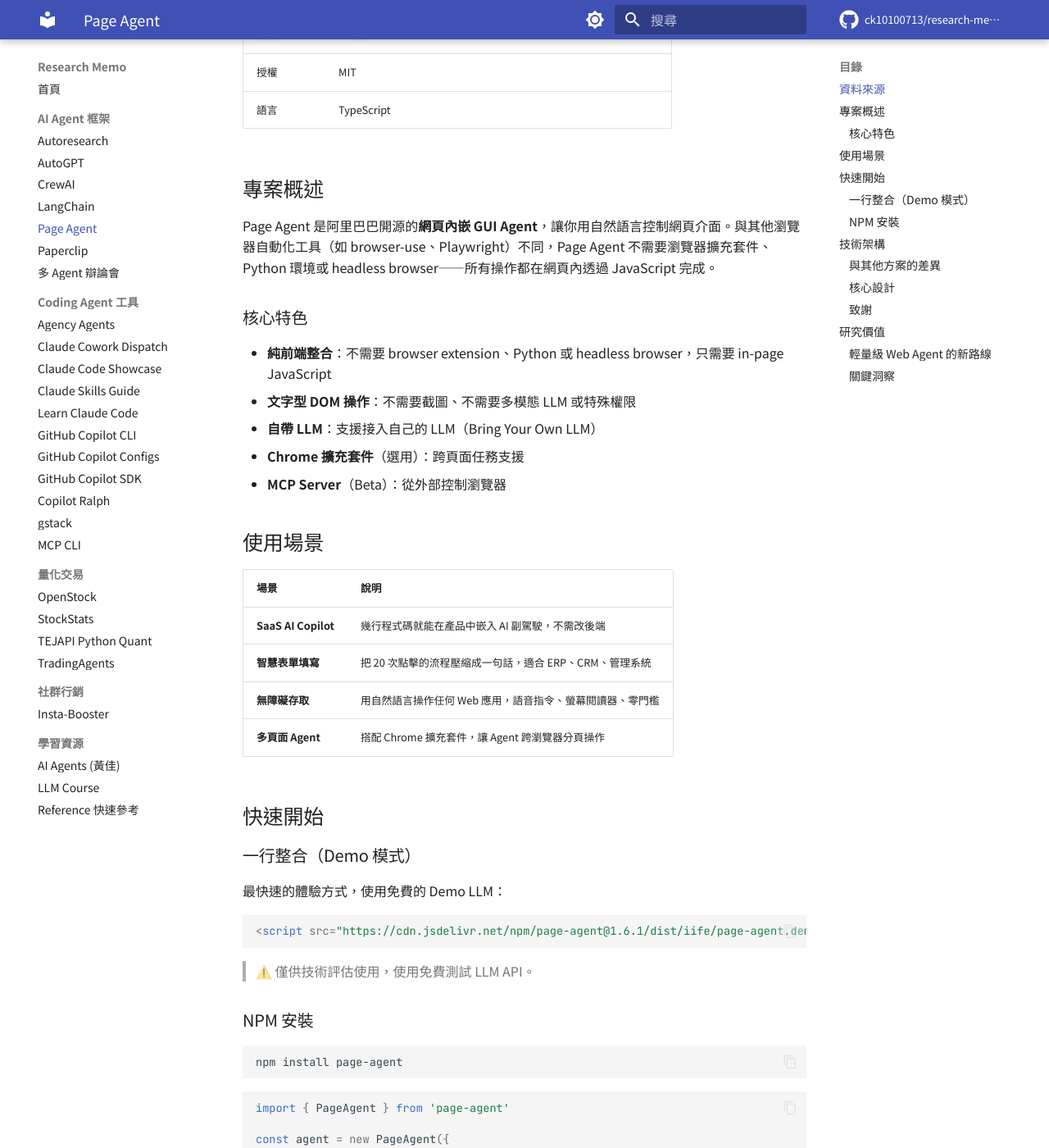
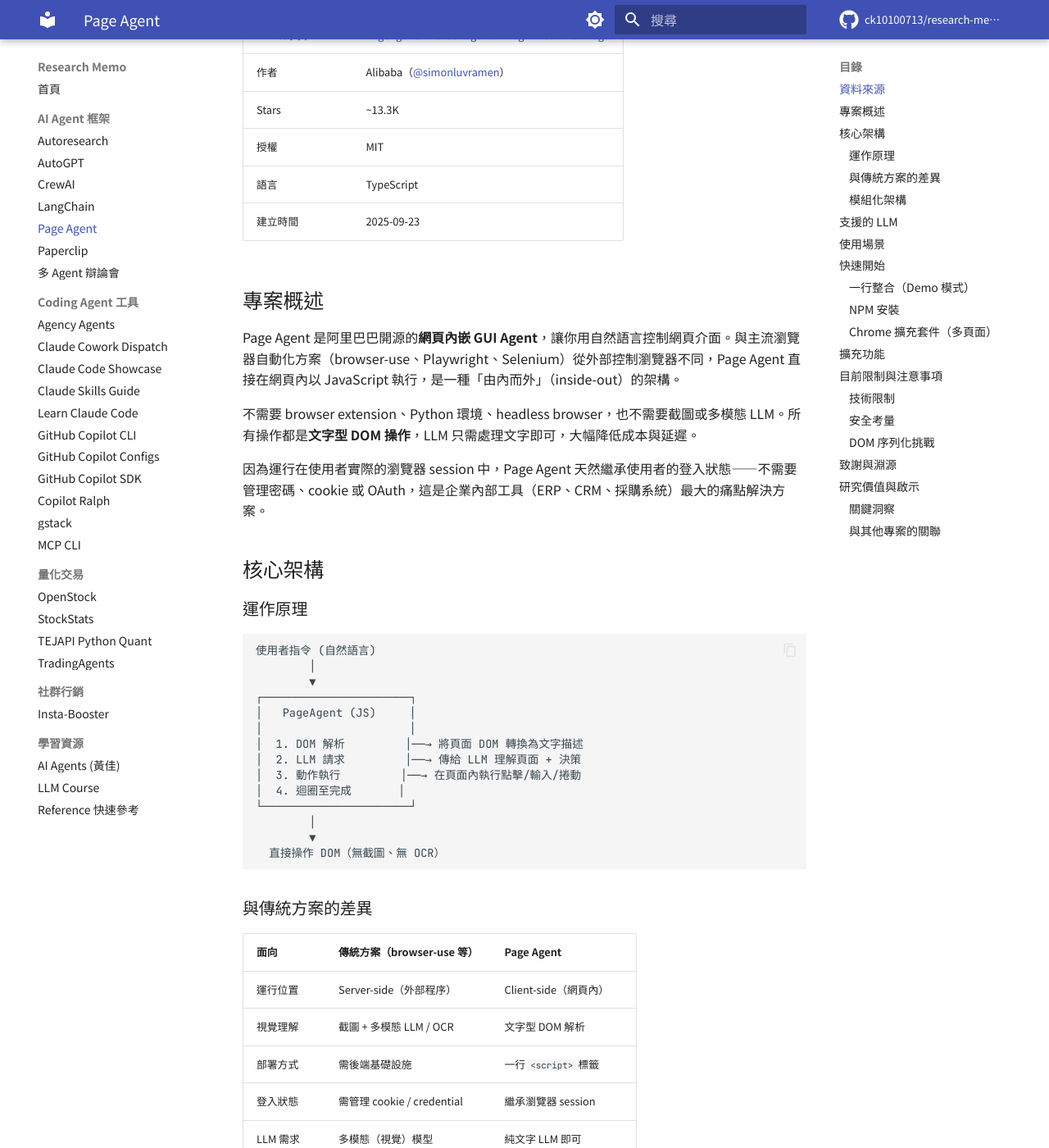
Before and after one commit to ck10100713/research-memo, an MkDocs documentation site: the page built from docs/page-agent.md, in a window 1280 px wide and 1400 px high, scrolled down 529 px. Shown: the whole window at 82% size. Built offline with MkDocs 1.6.1 and Material for MkDocs 9.7.7, drawn with Linux system fonts in a browser that asks for light colours; comment, search, counter and statistics services are not loaded; some of the changed text lies outside the part shown.

Commit message:
Update research note: Page Agent (enriched with HN discussion & architecture details)
Co-Authored-By: Claude Opus 4.6 (1M context) <noreply@anthropic.com>

````diff
--- a/docs/page-agent.md
+++ b/docs/page-agent.md
@@ -4,48 +4,110 @@
 
 | 項目 | 連結 |
 |------|------|
-| GitHub | https://github.com/alibaba/page-agent |
-| 官方文件 | https://alibaba.github.io/page-agent/docs/introduction/overview |
-| Demo | https://alibaba.github.io/page-agent/ |
-| npm | https://www.npmjs.com/package/page-agent |
-| HN 討論 | https://news.ycombinator.com/item?id=47264138 |
-| 作者 | Alibaba |
+| GitHub | [alibaba/page-agent](https://github.com/alibaba/page-agent) |
+| 官方文件 | [Overview](https://alibaba.github.io/page-agent/docs/introduction/overview) |
+| Demo | [Live Demo](https://alibaba.github.io/page-agent/) |
+| npm | [page-agent](https://www.npmjs.com/package/page-agent) |
+| Chrome 擴充套件 | [Page Agent Ext](https://chromewebstore.google.com/detail/page-agent-ext/akldabonmimlicnjlflnapfeklbfemhj) |
+| HN 討論 | [Hacker News](https://news.ycombinator.com/item?id=47264138) |
+| DEV.to 文章 | [PageAgent: The GUI Agent Living in Your Web Page](https://dev.to/simon_luv_pho/pageagent-the-gui-agent-living-in-your-web-page-1cda) |
+| 作者 | Alibaba（[@simonluvramen](https://x.com/simonluvramen)） |
 | Stars | ~13.3K |
 | 授權 | MIT |
 | 語言 | TypeScript |
+| 建立時間 | 2025-09-23 |
 
 ## 專案概述
 
-Page Agent 是阿里巴巴開源的**網頁內嵌 GUI Agent**，讓你用自然語言控制網頁介面。與其他瀏覽器自動化工具（如 browser-use、Playwright）不同，Page Agent 不需要瀏覽器擴充套件、Python 環境或 headless browser——所有操作都在網頁內透過 JavaScript 完成。
+Page Agent 是阿里巴巴開源的**網頁內嵌 GUI Agent**，讓你用自然語言控制網頁介面。與主流瀏覽器自動化方案（browser-use、Playwright、Selenium）從外部控制瀏覽器不同，Page Agent 直接在網頁內以 JavaScript 執行，是一種「由內而外」（inside-out）的架構。
 
-### 核心特色
+不需要 browser extension、Python 環境、headless browser，也不需要截圖或多模態 LLM。所有操作都是**文字型 DOM 操作**，LLM 只需處理文字即可，大幅降低成本與延遲。
 
-- **純前端整合**：不需要 browser extension、Python 或 headless browser，只需要 in-page JavaScript
-- **文字型 DOM 操作**：不需要截圖、不需要多模態 LLM 或特殊權限
-- **自帶 LLM**：支援接入自己的 LLM（Bring Your Own LLM）
-- **Chrome 擴充套件**（選用）：跨頁面任務支援
-- **MCP Server**（Beta）：從外部控制瀏覽器
+因為運行在使用者實際的瀏覽器 session 中，Page Agent 天然繼承使用者的登入狀態——不需要管理密碼、cookie 或 OAuth，這是企業內部工具（ERP、CRM、採購系統）最大的痛點解決方案。
+
+## 核心架構
+
+### 運作原理
+
+```
+使用者指令 (自然語言)
+        │
+        ▼
+┌──────────────────────┐
+│   PageAgent (JS)     │
+│                      │
+│  1. DOM 解析         │──→ 將頁面 DOM 轉換為文字描述
+│  2. LLM 請求         │──→ 傳給 LLM 理解頁面 + 決策
+│  3. 動作執行         │──→ 在頁面內執行點擊/輸入/捲動
+│  4. 迴圈至完成       │
+└──────────────────────┘
+        │
+        ▼
+  直接操作 DOM（無截圖、無 OCR）
+```
+
+### 與傳統方案的差異
+
+| 面向 | 傳統方案（browser-use 等） | Page Agent |
+|------|-------------------------|------------|
+| 運行位置 | Server-side（外部程序） | Client-side（網頁內） |
+| 視覺理解 | 截圖 + 多模態 LLM / OCR | 文字型 DOM 解析 |
+| 部署方式 | 需後端基礎設施 | 一行 `<script>` 標籤 |
+| 登入狀態 | 需管理 cookie / credential | 繼承瀏覽器 session |
+| LLM 需求 | 多模態（視覺）模型 | 純文字 LLM 即可 |
+| 資料流向 | 頁面 → 後端 → LLM | 頁面 → LLM（直連） |
+| 適用場景 | 通用自動化 | SaaS 產品內嵌 AI Copilot |
+
+### 模組化架構
+
+Page Agent 提供分層的模組化套件：
+
+| 套件 | 用途 |
+|------|------|
+| `page-agent` | 完整整合套件（turnkey） |
+| `@page-agent/core` | Headless 核心引擎 |
+| `@page-agent/llms` | LLM 客戶端抽象層 |
+| `@page-agent/page-controller` | DOM 控制器 |
+| `@page-agent/ui` | UI 面板（思考過程視覺化） |
+| `@page-agent/extension` | Chrome 擴充套件 |
+| `@page-agent/mcp` | MCP Server（Beta） |
+
+## 支援的 LLM
+
+採用 **Bring Your Own LLM** 架構，無後端依賴，資料直接從頁面傳到你配置的 LLM：
+
+| 供應商 | 模型範例 |
+|--------|---------|
+| Alibaba Qwen | qwen3.5-plus |
+| OpenAI | GPT 系列 |
+| Anthropic | Claude |
+| Google | Gemini |
+| DeepSeek | DeepSeek |
+| xAI | Grok |
+| 本地推論 | Ollama（需 ≥ 9B 參數） |
+
+!!! warning "小模型限制"
+    作者在 HN 討論中確認：「小於 9B 參數的模型無法處理 Page Agent 複雜的 tool call schema」。
 
 ## 使用場景
 
 | 場景 | 說明 |
 |------|------|
-| **SaaS AI Copilot** | 幾行程式碼就能在產品中嵌入 AI 副駕駛，不需改後端 |
+| **SaaS AI Copilot** | 幾行程式碼在產品中嵌入 AI 副駕駛，不需改後端 |
 | **智慧表單填寫** | 把 20 次點擊的流程壓縮成一句話，適合 ERP、CRM、管理系統 |
 | **無障礙存取** | 用自然語言操作任何 Web 應用，語音指令、螢幕閱讀器、零門檻 |
-| **多頁面 Agent** | 搭配 Chrome 擴充套件，讓 Agent 跨瀏覽器分頁操作 |
+| **多頁面 Agent** | 搭配 Chrome 擴充套件，跨瀏覽器分頁操作 |
+| **企業內部工具** | 導航供應商入口網站、內部差旅預訂系統等，保留使用者認證 |
 
 ## 快速開始
 
 ### 一行整合（Demo 模式）
 
-最快速的體驗方式，使用免費的 Demo LLM：
-
 ```html
 <script src="https://cdn.jsdelivr.net/npm/page-agent@1.6.1/dist/iife/page-agent.demo.js" crossorigin="true"></script>
 ```
 
-> ⚠️ 僅供技術評估使用，使用免費測試 LLM API。
+> ⚠️ 僅供技術評估。Demo CDN 使用免費測試 LLM API，資料會傳至阿里雲。
 
 ### NPM 安裝
 
@@ -66,51 +128,74 @@ const agent = new PageAgent({
 await agent.execute('Click the login button')
 ```
 
-## 技術架構
+### Chrome 擴充套件（多頁面）
 
-### 與其他方案的差異
-
-```
-傳統瀏覽器自動化                     Page Agent
-┌─────────────────────┐            ┌─────────────────────┐
-│ 需要 Python 後端     │            │ 純前端 JavaScript    │
-│ 需要 headless browser│            │ 直接在網頁內運行      │
-│ 需要截圖 + 多模態 LLM│            │ 文字型 DOM 操作       │
-│ 需要瀏覽器擴充套件    │            │ 擴充套件為選用        │
-│ Server-side 自動化   │            │ Client-side 增強     │
-└─────────────────────┘            └─────────────────────┘
+```javascript
+const result = await window.PAGE_AGENT_EXT.execute(
+  'Compare top 3 results for "wireless keyboard" on Amazon',
+  { /* config */ }
+)
 ```
 
-### 核心設計
+## 擴充功能
 
-1. **DOM 處理**：將網頁 DOM 轉換為文字描述，傳給 LLM 理解頁面結構
-2. **LLM 決策**：LLM 根據使用者指令和 DOM 描述，決定要執行的操作
-3. **動作執行**：在網頁內直接執行點擊、輸入、捲動等操作
+- **Custom Tools**：註冊自訂工具擴展 Agent 能力
+- **Lifecycle Hooks**：掛載生命週期事件
+- **Prompt 自訂**：覆寫系統 prompt
+- **Data Masking**：敏感資料遮罩功能
+- **Thinking Panel**：內建思考面板，視覺化 Agent 推理過程，使用者可在執行前介入
 
-### 致謝
+## 目前限制與注意事項
 
-專案的 DOM 處理元件和 prompt 衍生自 [browser-use](https://github.com/browser-use/browser-use)，但定位完全不同：
+### 技術限制
+
+| 限制 | 說明 |
+|------|------|
+| **Shadow DOM** | 不支援，作者刻意排除 |
+| **Canvas / WebGL** | 不支援，WebGL2 相依可能導致停用 WebGL 的系統崩潰 |
+| **巢狀 iframe** | DOM 序列化的邊界案例 |
+| **CAPTCHA** | 文字型方法無法處理視覺驗證碼 |
+| **長按 / 拖曳** | 尚未支援 |
+| **Firefox** | 尚未支援（計畫中） |
+| **小型 LLM** | < 9B 參數的模型無法處理複雜 tool call schema |
+
+### 安全考量
+
+根據 HN 社群討論，主要安全疑慮：
+
+1. **CSP（Content Security Policy）障礙**：許多企業網站的 CSP 會阻擋外部腳本注入，需要明確白名單
+2. **權限與認證**：Agent 以 JavaScript 標準權限運行，等同於任何第三方腳本的權限層級
+3. **資料隱私**：免費測試 LLM API 託管於中國大陸，正式使用建議配置自有 LLM 或本地 Ollama
+4. **跨分頁存取**：Chrome 擴充套件的跨分頁操作需要使用者明確授權
+
+### DOM 序列化挑戰
+
+HN 上有經驗豐富的嵌入式腳本開發者指出：
+
+> HTML dehydration 的複雜度會隨時間增長，Shadow DOM、canvas、巢狀 iframe 的邊界案例會持續浮現。Serialization fidelity 直接影響任務成功率。
+
+## 致謝與淵源
+
+Page Agent 的 DOM 處理元件和 prompt 衍生自 [browser-use](https://github.com/browser-use/browser-use)（MIT 授權），但定位完全不同：
 
 - **browser-use**：server-side 瀏覽器自動化
 - **Page Agent**：client-side 網頁增強
 
-## 研究價值
-
-### 輕量級 Web Agent 的新路線
-
-Page Agent 代表了一種與主流不同的 Web Agent 思路：
-
-| 面向 | 主流方案（browser-use 等） | Page Agent |
-|------|-------------------------|------------|
-| 運行環境 | Server-side | Client-side（瀏覽器內） |
-| 視覺理解 | 截圖 + 多模態 LLM | 文字型 DOM 解析 |
-| 部署方式 | 需要後端基礎設施 | 一行 `<script>` 標籤 |
-| 適用場景 | 通用自動化 | SaaS 產品內嵌 |
-| LLM 需求 | 多模態（視覺） | 純文字 LLM 即可 |
+## 研究價值與啟示
 
 ### 關鍵洞察
 
-1. **不需要截圖**：文字型 DOM 操作夠用，大幅降低 LLM 成本和延遲
-2. **前端優先**：把 Agent 嵌入產品本身，而非從外部控制，使用者體驗更自然
-3. **漸進式整合**：從一行 script 到完整 NPM 套件，再到 Chrome 擴充套件和 MCP Server，按需選擇
-4. **MCP 生態整合**：Beta 版 MCP Server 讓外部 Agent 也能控制網頁，連結更大的 Agent 生態
+1. **「由內而外」是更務實的路線**：對於 SaaS 產品內嵌 AI 功能，Page Agent 的 inside-out 架構比傳統的 outside-in 自動化更合理——不需要後端基礎設施、天然繼承認證狀態、部署成本極低
+2. **文字型 DOM > 截圖型**：不需要多模態 LLM 是巨大優勢，純文字 LLM 更便宜、更快、選擇更多（甚至可以用本地 Ollama），但代價是無法處理 Canvas/WebGL 等非 DOM 內容
+3. **漸進式整合策略值得借鑑**：從一行 `<script>` → NPM 套件 → Chrome 擴充套件 → MCP Server，每一層都是可選的，降低採用門檻
+4. **MCP 生態連結是戰略佈局**：Beta 版 MCP Server 讓外部 Agent（如 Claude Code）也能控制網頁，把 Page Agent 從「產品內嵌工具」提升為「Agent 生態的網頁介面層」
+5. **9B 參數是實用門檻**：作者明確指出小模型無法處理複雜 tool call schema，這對選型有直接指導意義
+
+### 與其他專案的關聯
+
+| 對比專案 | 關聯 |
+|---------|------|
+| [browser-use](https://github.com/browser-use/browser-use) | Page Agent 的 DOM 處理衍生自此，但從 server-side 轉為 client-side |
+| [Playwright](https://playwright.dev/) / [Selenium](https://www.selenium.dev/) | 傳統 outside-in 自動化，Page Agent 是完全不同的 inside-out 路線 |
+| MCP 生態 | Page Agent 的 MCP Server 讓它能被 Claude Code 等外部 Agent 控制 |
+| 本站 [CrewAI](crewai.md) / [LangChain](langchain.md) | 後端 Agent 框架可透過 MCP 與 Page Agent 協作，形成前後端 Agent 組合 |
````
